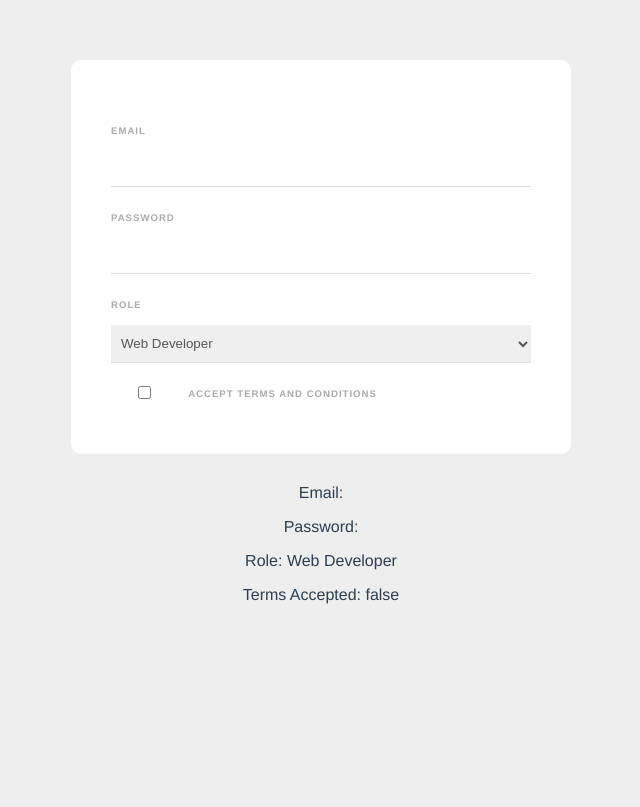
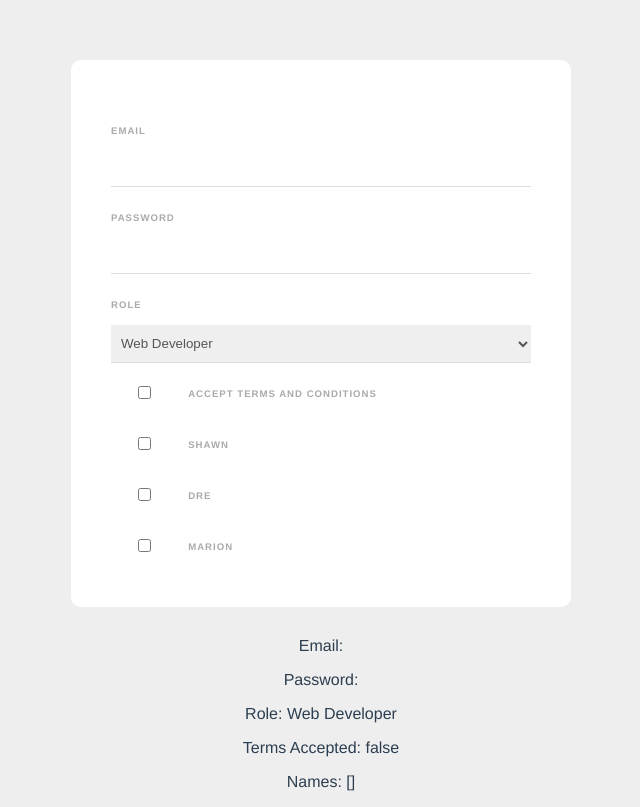
Before and after one commit to sean-code/Vue-105-vue-forms-, a Vue app: page / in a window 1280 px wide. Shown: the whole page, without its empty margins (319-959 px from the left). Built offline with nearby package versions, Linux system fonts and the light colour scheme.

Commit message:
Create: Arrayed names via v-model

```diff
--- a/src/components/Signup.vue
+++ b/src/components/Signup.vue
@@ -15,11 +15,24 @@
             <input type="checkbox" required v-model="terms">
             <label>Accept Terms and Conditions</label>
         </div>
+        <div>
+            <input type="checkbox" value="Shawn" v-model="names">
+            <label>Shawn</label>
+        </div>
+        <div>
+            <input type="checkbox" value="Dre" v-model="names">
+            <label>Dre</label>
+        </div>
+        <div>
+            <input type="checkbox" value='Marion' v-model="names">
+            <label>Marion</label>
+        </div>
     </form>
     <p>Email: {{ email }}</p>
     <p> Password: {{ password }}</p>
     <p>Role: {{ role }}</p>
     <p>Terms Accepted: {{ terms }}</p>
+    <p>Names: {{ names }}</p>
 </template>
 
 
@@ -30,7 +43,8 @@
                 email: '',
                 password: '',
                 role: 'Web Developer',
-                terms: false
+                terms: false,
+                names: []
             }
         }
     }
```
